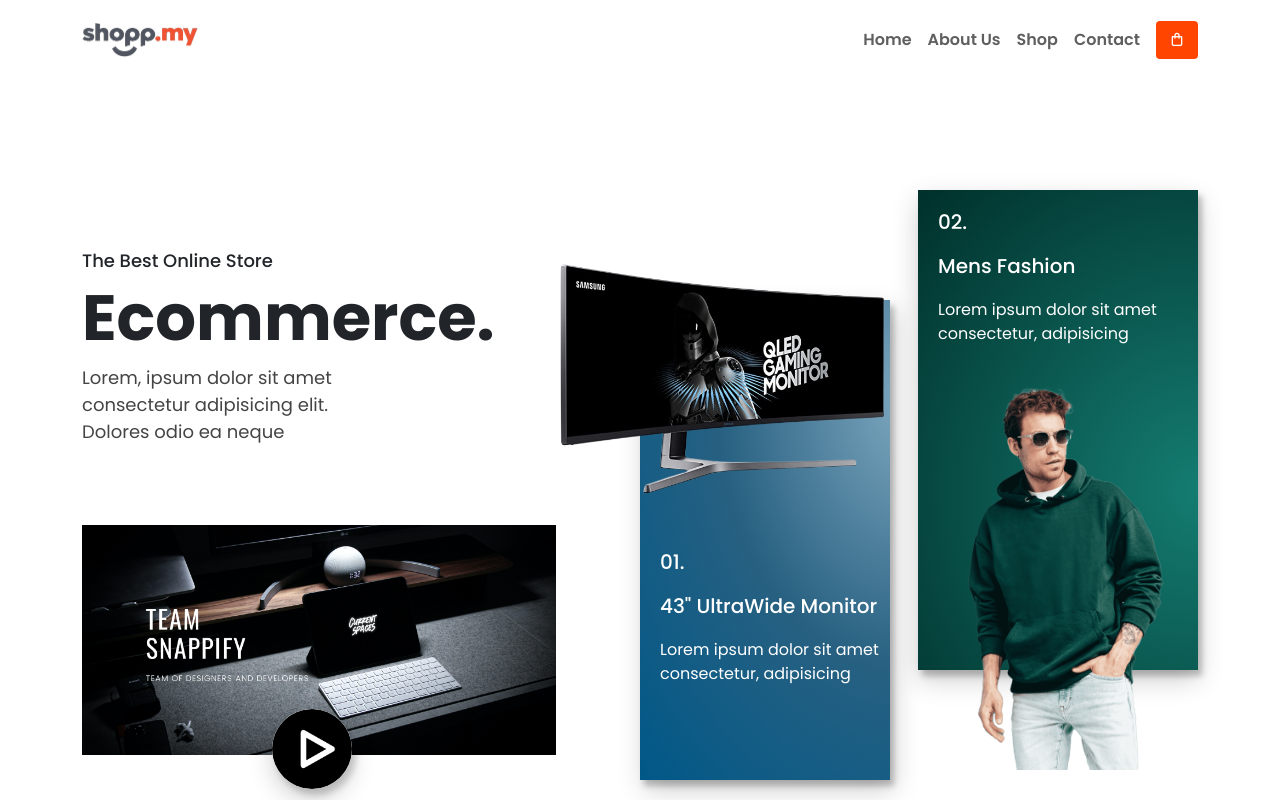
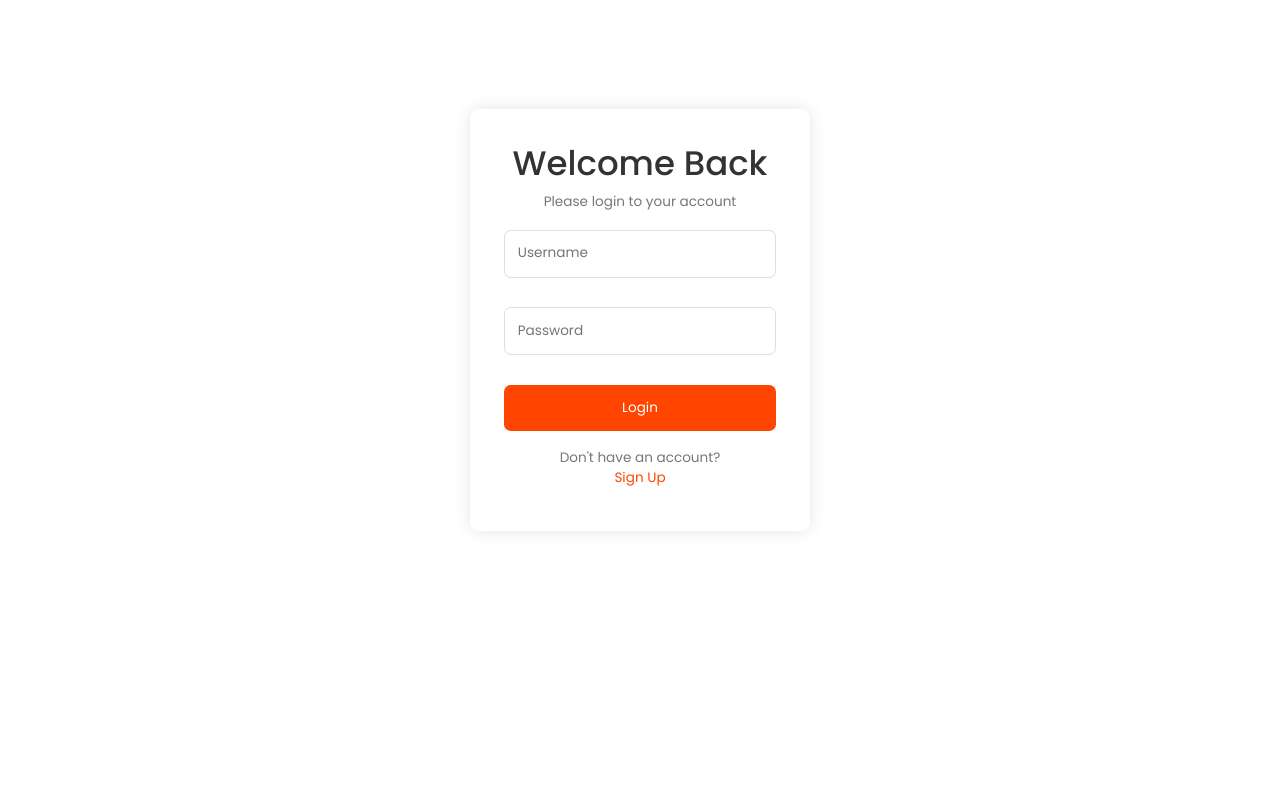
Before and after one commit to ritikparte01/reactEco, a React (Create React App) app: page / in a window 1280 px wide. Shown: the top 800 px of the page. Built offline with nearby package versions, Linux system fonts and the light colour scheme; no server answers.

Commit message:
SignIn with API Token validation and prop drilling

```diff
--- a/package.json
+++ b/package.json
@@ -8,7 +8,7 @@
     "@testing-library/react": "^13.4.0",
     "@testing-library/user-event": "^13.5.0",
     "aos": "^3.0.0-beta.6",
-    "axios": "^1.2.1",
+    "axios": "^1.6.5",
     "react": "^18.2.0",
     "react-dom": "^18.2.0",
     "react-loading-skeleton": "^3.1.0",
--- a/src/App.css
+++ b/src/App.css
@@ -9,7 +9,7 @@
 
 body {
   font-family: "Poppins", sans-serif;
-
+  zoom: 85%;
 }
 
 .navbar {
@@ -25,11 +25,11 @@ body {
   /* background: cyan; */
 }
 .menu {
-  width: 30%;
+  width: 40%;
   height: 100%;
 }
 
-.menu ul {
+.menu > ul {
   display: flex;
   justify-content: space-between;
   align-items: center;
@@ -57,6 +57,10 @@ body {
 .btn.btn-success{
   background: orangered !important;
   border: orangered;
+}
+.dropdown-menu[data-bs-popper]{
+  right: 0;
+  left: inherit;
 }
 
 .hero-text {
@@ -516,6 +520,106 @@ h3 {
 
 
 
+.login-container {
+  background-color: #fff;
+  border-radius: 10px;
+  box-shadow: 0 0 20px rgba(0, 0, 0, 0.1);
+  padding: 40px;
+  max-width: 400px;
+  width: 90%;
+  text-align: center;
+  margin: 0 auto;
+  position: absolute;
+  top: 40%;
+  left: 50%;
+  transform: translate(-50%, -50%);
+}
+
+.login-form {
+  display: flex;
+  flex-direction: column;
+}
+
+.login-form h1 {
+  margin-bottom: 10px;
+  color: #333;
+}
+
+.login-form p {
+  margin-bottom: 20px;
+  color: #777;
+}
+
+.input-group {
+  margin-bottom: 35px;
+}
+
+.input-group input {
+  padding: 15px;
+  border-radius: 8px;
+  border: 1px solid #ddd;
+  width: 100%;
+  font-size: 16px;
+  transition: border-color 0.3s ease;
+}
+
+.input-group input:focus {
+  border-color: orangered;
+  outline: none;
+}
+
+button {
+  padding: 15px;
+  border: none;
+  border-radius: 8px;
+  background-color: orangered;
+  color: #fff;
+  font-size: 16px;
+  cursor: pointer;
+  transition: background-color 0.3s ease;
+}
+
+button:hover {
+  background-color: rgb(255, 116, 66);
+}
+
+.bottom-text {
+  display: flex;
+  flex-direction: column;
+  align-items: center;
+  margin-top: 20px;
+  color: #777;
+}
+
+.bottom-text p {
+  margin-bottom: 10px;
+}
+
+.bottom-text a {
+  color: orangered;
+  text-decoration: none;
+  transition: color 0.3s ease;
+}
+
+.bottom-text a:hover {
+  color: #ff7614;
+}
+
+/* Responsive */
+@media screen and (max-width: 600px) {
+  .login-container {
+    width: 100%;
+    border-radius: 0;
+  }
+}
+
+
+
+
+
+
+
+
 
 
 
@@ -546,12 +650,12 @@ h3 {
 
 @media only screen and (min-width: 500px) and (max-width: 820px) {
   .home{
-    background: red;
+    /* background: red; */
     flex-direction: column;
   }
   .section-left{
     width: 100% !important;
-    background: cyan;
+    /* background: cyan; */
   }
 
 }
--- a/src/App.js
+++ b/src/App.js
@@ -1,35 +1,21 @@
 import './App.css';
 import AOS from 'aos';
 import 'aos/dist/aos.css';
-import Home from './Components/Home';
-import About from './Components/About';
-import { BrowserRouter as Router, Routes, Route } from 'react-router-dom';
-import Navbar from './Components/Navbar';
-import Shop from './Components/Shop';
-import Contact from './Components/Contact';
-import Skeleton from 'react-loading-skeleton'
 import 'react-loading-skeleton/dist/skeleton.css'
-import Cart from './Components/Cart';
+import LoginComp from './Components/LoginComp';
+import { useState } from 'react';
+import MainComp from './MainComp';
 
 
 function App() {
+  const [tokencode, setTokenCode] = useState("");
   AOS.init();
+
+  // const [token, settoken] = useState(localStorage.getItem("userToken") ?? null );
 
   return (
     <div className="App">
-
-      <Router>
-      <Navbar />
-
-        <Routes>
-        <Route path='/' element={<Home />}/>
-        <Route path='/about' element={<About />}/>
-        <Route path='/shop' element={<Shop />}/>
-        <Route path='/contact' element={<Contact />}/>
-        <Route path='/cart' element={<Cart />}/>
-      </Routes>
-      </Router>
-
+         {tokencode ? <MainComp tokencode={tokencode} setTokenCode={setTokenCode} /> : <LoginComp tokencode={tokencode} setTokenCode={setTokenCode}  /> }
     </div>
   );
 }
--- a/src/Components/Footer.css
+++ b/src/Components/Footer.css
@@ -59,11 +59,7 @@ border-color: #ffffff;
 
 /*---------footer---------*/
 footer {
-background-color: #222023;
-background-image: -webkit-linear-gradient( bottom, #222023, #005888 );
-background-image: -moz-linear-gradient( bottom, #222023, #005888 );
-background-image: -o-linear-gradient( bottom, #222023, #005888 );
-background-image: linear-gradient( to top, #222023, #005888 );
+background: linear-gradient(180deg,#000,#692600 35%,#ff6200);
 color: #fff;
 padding: 220px 0;
 font-size: 17px;
@@ -170,7 +166,7 @@ top: 6px;
 footer .table td {
 position: relative;
 padding: 4px 0;
-color: gray;
+color: white;
 }
 .footer-logo td {
 padding-right: 4px !important;
--- a/src/Components/Footer.js
+++ b/src/Components/Footer.js
@@ -1,6 +1,6 @@
 import React from "react";
 import './Footer.css'
-import logo from '../Imgs/logo.png'
+import logo from '../Imgs/white_logo.png'
 
 function Footer() {
   return (
@@ -11,7 +11,7 @@ function Footer() {
             <div className="row">
               <div className="col-md-6 col-lg-3 about-footer">
                 {/* <h3>Lorem Ipsum dummy text </h3> */}
-                <img src={logo} alt="" />
+                <img width={180} src={logo} alt="" />
                 <ul>
                   <li>
                     <a href="tel:(010) 1234 4321">
--- /dev/null
+++ b/src/Components/LoginComp.js
@@ -0,0 +1,72 @@
+import React, { useState } from "react";
+import axios from "axios";
+
+function LoginComp({tokencode, setTokenCode}) {
+//   const [token, setToken] = useState("");
+  const [userName, setUserName] = useState("");
+  const [password, setPassword] = useState("");
+
+  const checkLogin = () => {
+    console.log("test");
+    axios({
+      method: "POST",
+      url: "https://fakestoreapi.com/auth/login",
+      data: {
+        username: userName,
+        password: password,
+      },
+    })
+      .then((res) => {
+        console.log("assdsadsdas", res.data.token);
+        setTokenCode(res.data.token);
+        localStorage.setItem('userToken', res.data.token);
+        console.log(tokencode);
+        console.log("check ls", localStorage.getItem("userToken"))
+      })
+      .catch((err) => {
+        console.log("Err", err);
+      });
+  };
+
+  return (
+    <div>
+      <div className="login-container">
+        <div className="login-form">
+          <h1>Welcome Back</h1>
+          <p>Please login to your account</p>
+          <div className="input-group">
+            <input
+              type="text"
+              id="username"
+              name="username"
+              placeholder="Username"
+              required
+              onChange={(e) => setUserName(e.target.value)}
+            />
+          </div>
+          <div className="input-group">
+            <input
+              type="password"
+              id="password"
+              name="password"
+              placeholder="Password"
+              required
+              onChange={(e) => setPassword(e.target.value)}
+            />
+          </div>
+          <button onClick={checkLogin}>Login</button>
+          <div className="bottom-text">
+            <p>
+              Don't have an account?{" "}
+              <a href="#">
+                <br /> Sign Up
+              </a>
+            </p>
+          </div>
+        </div>
+      </div>
+    </div>
+  );
+}
+
+export default LoginComp;
--- a/src/Components/Navbar.js
+++ b/src/Components/Navbar.js
@@ -1,9 +1,9 @@
-import React from "react";
+import React, { useEffect } from "react";
 import { Link } from "react-router-dom";
 import logo from "../Imgs/logo.png";
 import Cart from './Cart'
 
-function Navbar() {
+function Navbar({tokencode, setTokenCode}) {
   function toggle() {
     var x = document.getElementById("menu");
     if (x.style.display === "none") {
@@ -13,15 +13,10 @@ function Navbar() {
     }
   }
 
-
-  // function cartShow() {
-  //   var c = document.getElementById("exampleModal");
-  //   if (c.style.display === "none") {
-  //     c.style.display = "block";
-  //   } else {
-  //     c.style.display = "none";
-  //   }
-  // }
+  const Logout = () =>{
+    setTokenCode("");
+    localStorage.clear();
+  }
 
   return (
     <div>
@@ -57,7 +52,7 @@ function Navbar() {
                 Contact
               </Link>
             </li>
-            <li>
+            {/* <li>
               <button
                 type="button"
                 className="btn btn-orange"
@@ -65,6 +60,28 @@ function Navbar() {
               >
                 <i class="uil uil-shopping-bag"></i>
               </button>
+            </li> */}
+             <li>
+              <Link className="menu-link" to="/cart">
+              <button
+                type="button"
+                className="btn btn-orange"
+              >
+                <i class="uil uil-shopping-bag"></i>
+              </button>
+              </Link>
+            </li>
+            <li>
+            <div class="dropdown">
+              <button class="btn btn-secondary dropdown-toggle" type="button" data-bs-toggle="dropdown" aria-expanded="false">
+                Profile
+              </button>
+              <ul class="dropdown-menu">
+                <li><a class="dropdown-item">Action</a></li>
+                <li><a class="dropdown-item">Another action</a></li>
+                <li><a class="dropdown-item" onClick={Logout}>Logout</a></li>
+              </ul>
+            </div>
             </li>
           </ul>
         </div>
--- /dev/null
+++ b/src/MainComp.js
@@ -0,0 +1,30 @@
+import React, { useState } from "react";
+import Home from './Components/Home';
+import About from './Components/About';
+import { BrowserRouter as Router, Routes, Route } from 'react-router-dom';
+import Navbar from './Components/Navbar';
+import Shop from './Components/Shop';
+import Contact from './Components/Contact';
+import 'react-loading-skeleton/dist/skeleton.css'
+import Cart from './Components/Cart';
+
+function MainComp({tokencode, setTokenCode}) {
+    // const [token, settoken] = useState(localStorage.getItem("userToken") ?? null );
+  return <div>
+
+    <Router>
+      <Navbar tokencode={tokencode} setTokenCode={setTokenCode} />
+
+        <Routes>
+        <Route path='/' element={<Home />}/>
+        <Route path='/about' element={<About />}/>
+        <Route path='/shop' element={<Shop />}/>
+        <Route path='/contact' element={<Contact />}/>
+        <Route path='/cart' element={<Cart />}/>
+      </Routes>
+      </Router>
+
+    </div>;
+}
+
+export default MainComp;
```
Also changed, not shown: src/Imgs/white_logo.png (added), 1 other file (tests, documents, lock files or other folders).
